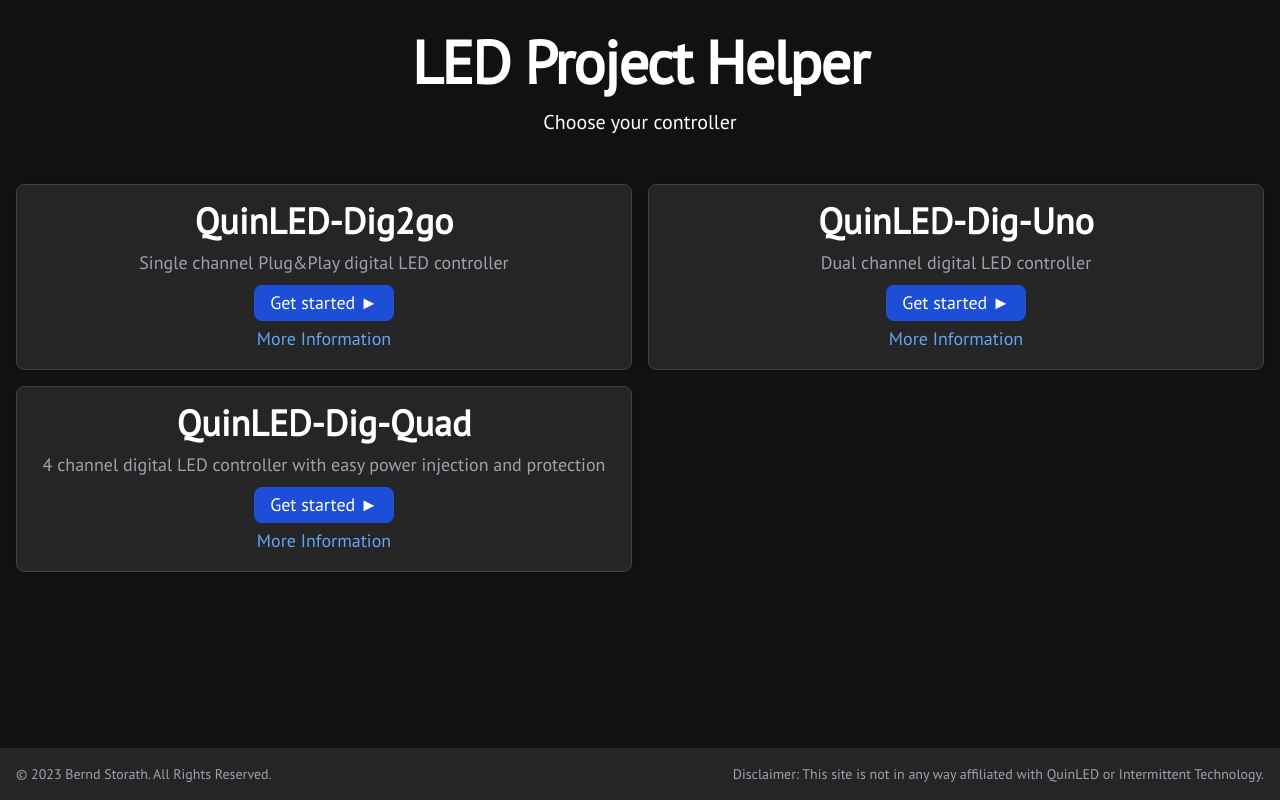
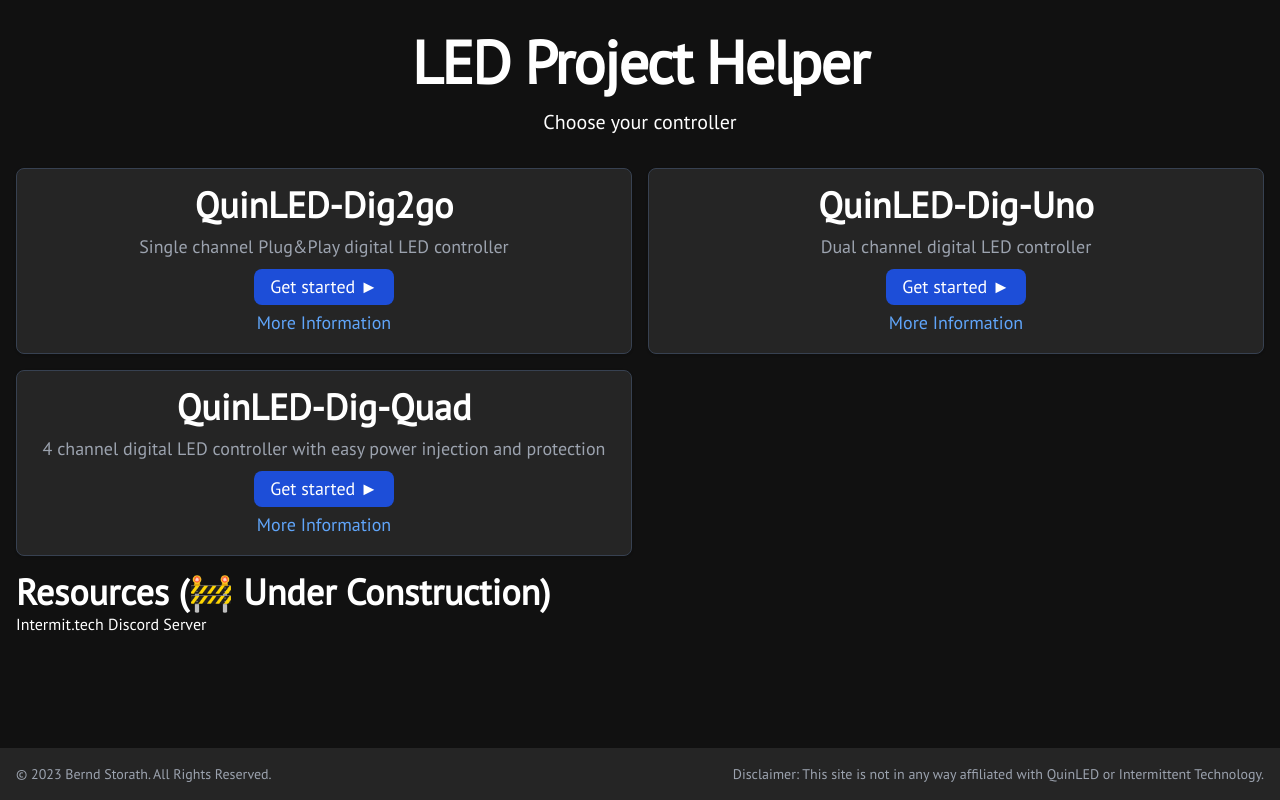
Before and after one commit to kaaax0815/led-project-helper, a Vue app: page / in a window 1280 px wide. Built offline with nearby package versions, Linux system fonts and the light colour scheme.

Commit message:
fix netlify routing

```diff
--- a/src/HomePage.vue
+++ b/src/HomePage.vue
@@ -10,7 +10,7 @@
       </h1>
       <p class="text-xl">Choose your controller</p>
     </div>
-    <div class="grid grid-cols-1 gap-4 p-4 lg:grid-cols-2 2xl:grid-cols-3">
+    <div class="mx-4 grid grid-cols-1 gap-4 lg:grid-cols-2 2xl:grid-cols-3">
       <HomeLink
         internal="/dig2go"
         title="QuinLED-Dig2go"
@@ -31,4 +31,8 @@
       />
     </div>
   </div>
+  <div class="m-4">
+    <h2 class="text-4xl font-extrabold">Resources (🚧 Under Construction)</h2>
+    <a href="https://discord.gg/WdbAauG">Intermit.tech Discord Server</a>
+  </div>
 </template>
```
Also changed, not shown: 1 other file (tests, documents, lock files or other folders).
